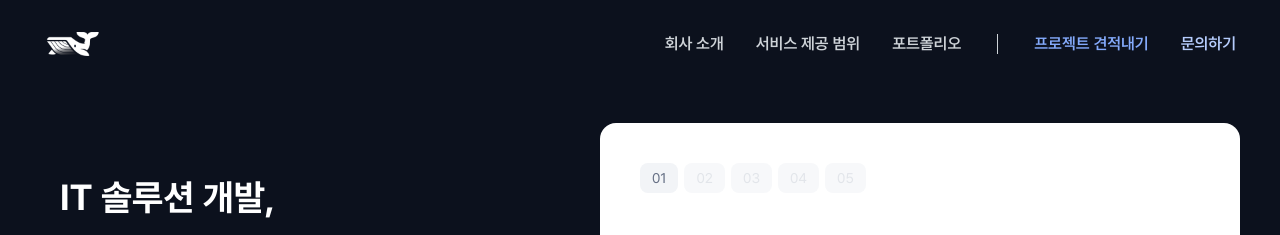
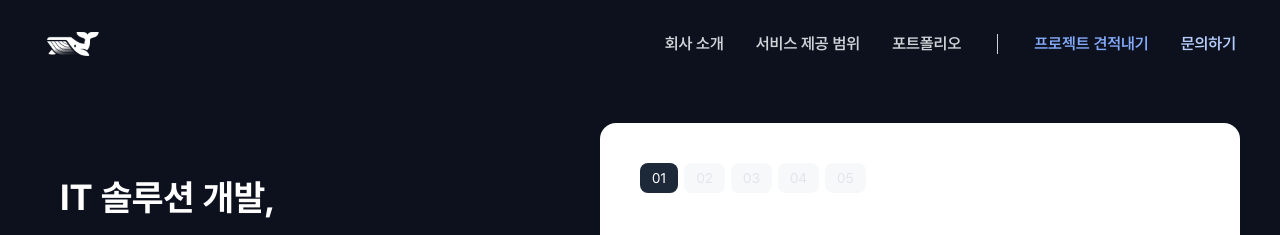
Before and after one commit to Hingoray-Develop/ww-homepage, a Next.js app: page /cost-calculator in a window 1280 px wide. Shown: the top 235 px of the page. Built offline with nearby package versions, Linux system fonts and the light colour scheme.

Commit message:
feat: update footer and intro components, add background image to reason card

```diff
--- a/src/app/cost-calculator/page.tsx
+++ b/src/app/cost-calculator/page.tsx
@@ -204,9 +204,18 @@ export default function CostCalculator() {
                       display: "flex",
                       alignItems: "center",
                       justifyContent: "center",
-                      backgroundColor: colors.neutral[100],
+                      backgroundColor:
+                        step === n && !disabled
+                          ? colors.neutral[800]
+                          : step !== n && disabled
+                          ? colors.neutral[100]
+                          : colors.neutral[100],
                       color:
-                        step === n ? colors.neutral[500] : colors.neutral[300],
+                        step === n && !disabled
+                          ? colors.white
+                          : step !== n && disabled
+                          ? colors.neutral[300]
+                          : colors.neutral[500],
                       cursor: disabled ? "not-allowed" : "pointer",
                       opacity: disabled ? 0.6 : 1,
                     }}
```
